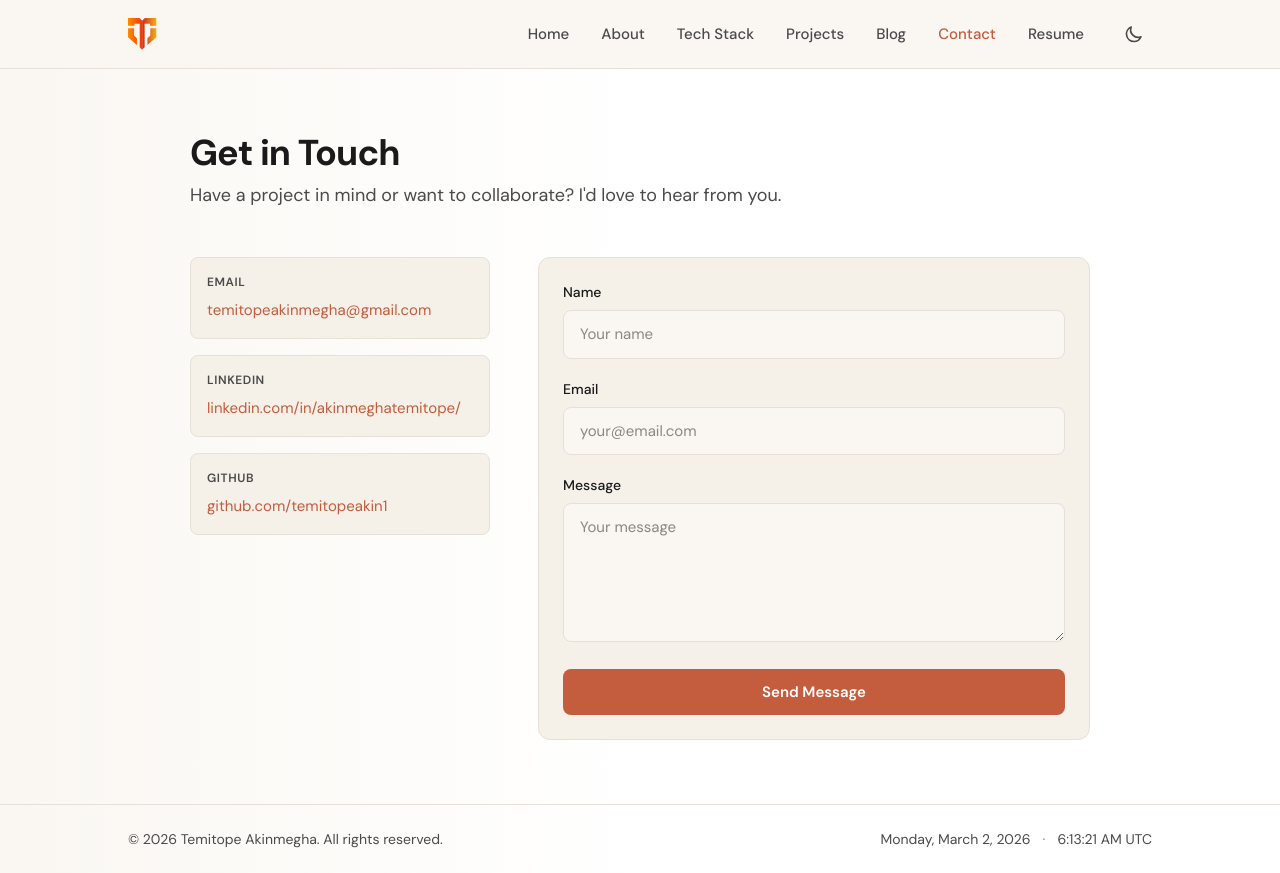
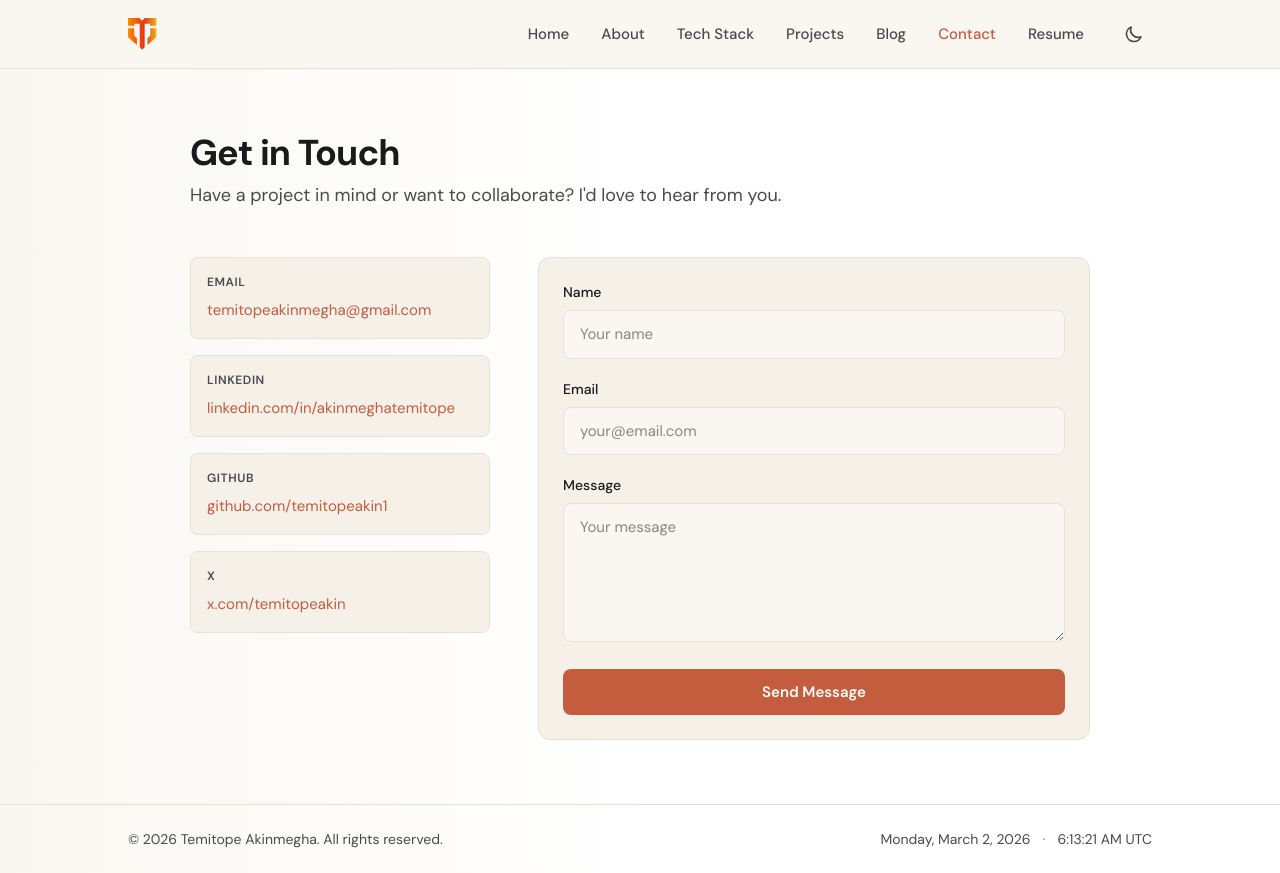
Before and after one commit to temitopeakin1/portfolio-web, an Angular app: page /contact in a window 1280 px wide. Built offline with nearby package versions, Linux system fonts and the light colour scheme.

Commit message:
add X to contact page(socials)

```diff
--- a/src/app/pages/contact/contact.component.html
+++ b/src/app/pages/contact/contact.component.html
@@ -12,11 +12,15 @@
         </div>
         <div class="rounded-lg p-4 border" style="background-color: var(--bg-card); border-color: var(--border);">
           <h3 class="text-xs font-semibold uppercase tracking-wider mb-2" style="color: var(--text-muted);">LinkedIn</h3>
-          <a href="https://www.linkedin.com/in/akinmeghatemitope/" target="_blank" rel="noopener" class="text-[15px] no-underline" style="color: var(--accent);">linkedin.com/in/akinmeghatemitope/</a>
+          <a href="https://www.linkedin.com/in/akinmeghatemitope/" target="_blank" rel="noopener" class="text-[15px] no-underline" style="color: var(--accent);">linkedin.com/in/akinmeghatemitope</a>
         </div>
         <div class="rounded-lg p-4 border" style="background-color: var(--bg-card); border-color: var(--border);">
           <h3 class="text-xs font-semibold uppercase tracking-wider mb-2" style="color: var(--text-muted);">GitHub</h3>
           <a href="https://github.com/temitopeakin1" target="_blank" rel="noopener" class="text-[15px] no-underline" style="color: var(--accent);">github.com/temitopeakin1</a>
+        </div>
+        <div class="rounded-lg p-4 border" style="background-color: var(--bg-card); border-color: var(--border);">
+          <h3 class="text-xs font-semibold uppercase tracking-wider mb-2" style="color: var(--text-muted);">X</h3>
+          <a href="https://x.com/temitopeakin" target="_blank" rel="noopener" class="text-[15px] no-underline" style="color: var(--accent);">x.com/temitopeakin</a>
         </div>
       </div>
       <form #contactForm="ngForm" class="rounded-xl p-6 border" style="background-color: var(--bg-card); border-color: var(--border);" (ngSubmit)="onSubmit(contactForm)" novalidate>
```
